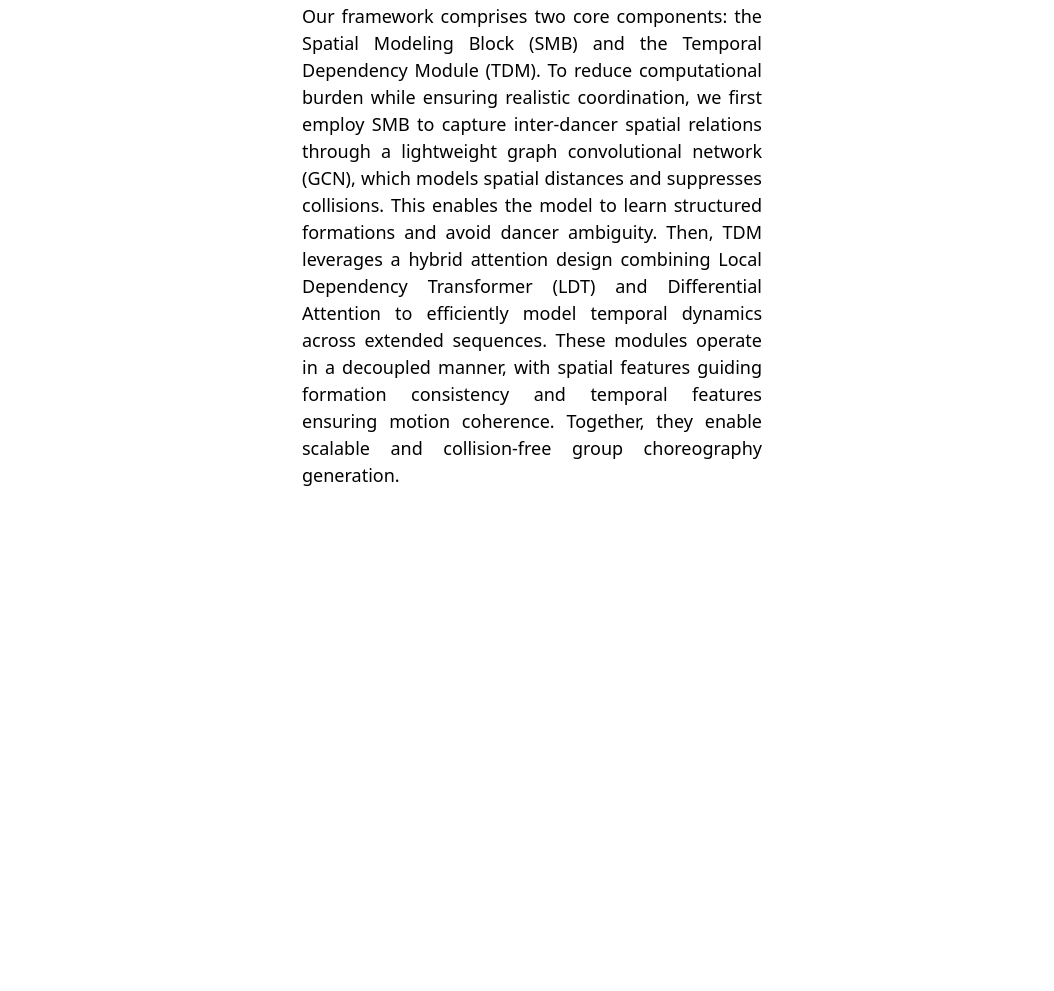
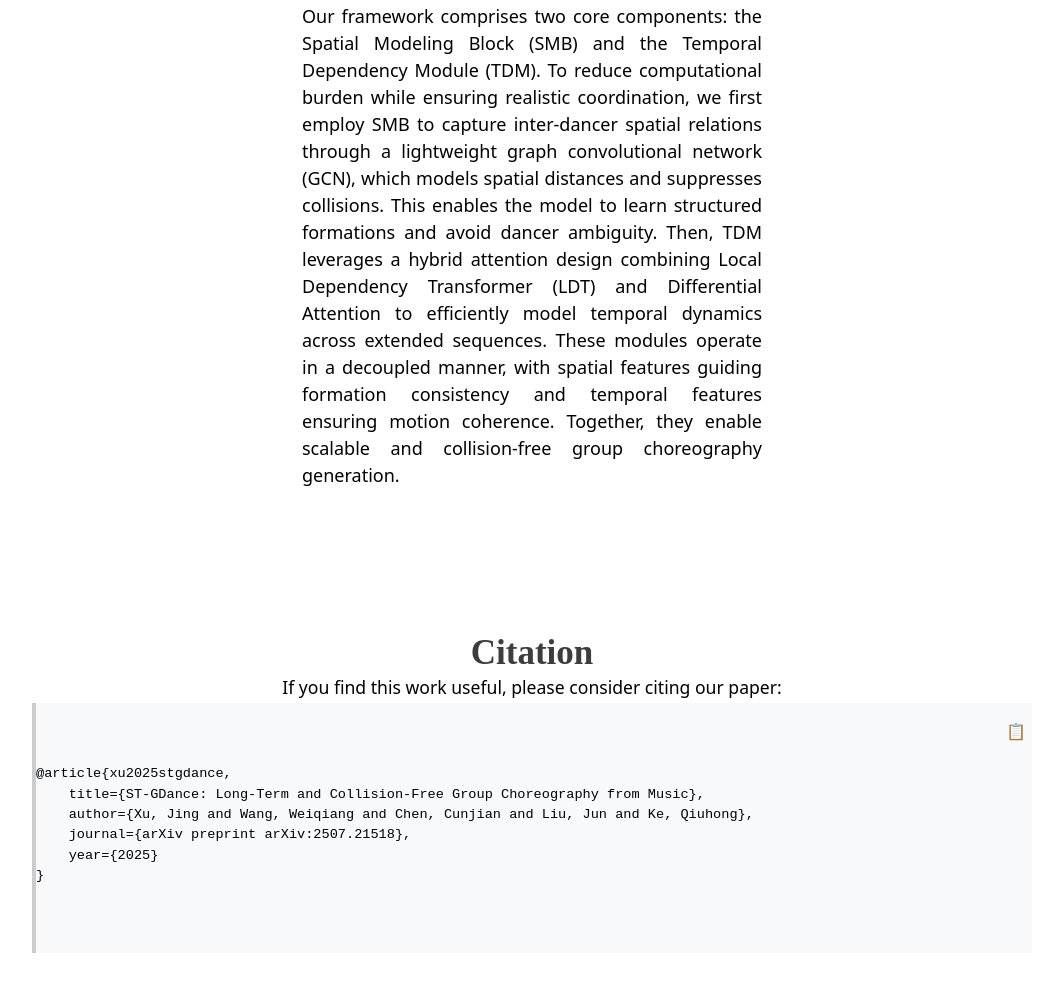
Before and after one commit to YilliaJing/ST-GDance-Website, a plain HTML site: page index.html in a window 1280 px wide. Shown: the part 4397-5388 px from the top of the page, without its empty margins (108-1162 px from the left). Before the commit the page ends 5000 px from the top, so only its background shows below. Drawn offline with Linux system fonts and the light colour scheme.

Commit message:
Add files via upload

```diff
--- a/index.html
+++ b/index.html
@@ -518,29 +518,43 @@
 
     </script>
 
+    <section id="citation" style="margin-top: 0.5rem; max-width: 1000px; margin-left: auto; margin-right: auto;">
+        <h2 style="text-align: center;">Citation</h2>
+        <p style="font-size: 1.1rem; font-weight: 500; line-height: 1.7; text-align: center; max-width: 950px; margin: 0 auto; word-break: normal; white-space: normal;">
+        If you find this work useful, please consider citing our paper:
+        </p>
+        <div style="
+        background-color: #f8f9fa;
+        border-left: 4px solid #ccc;
+        padding: 0rem 0rem;
+        font-family: monospace;
+        font-size: 0.85rem;
+        line-height: 1.5;
+        white-space: pre;
+        position: relative;
+        overflow-x: auto;
+        text-align: left;
+        max-width: 1000px;
+        margin: 0 auto;
+        height: 250px;
+        overflow: hidden;
+        ">
+        <button onclick="navigator.clipboard.writeText(document.getElementById('bibtex-code').innerText)"
+                style="position: absolute; top: 0rem; right: 0rem; cursor: pointer; background: none; border: none; font-size: 1rem;">
+            📋
+        </button>
+        <pre id="bibtex-code" style="margin: 0; font-size: 0.85rem; text-align: left; padding: 0;">
+@article{xu2025stgdance,
+    title={ST-GDance: Long-Term and Collision-Free Group Choreography from Music},
+    author={Xu, Jing and Wang, Weiqiang and Chen, Cunjian and Liu, Jun and Ke, Qiuhong},
+    journal={arXiv preprint arXiv:2507.21518},
+    year={2025}
+}
+        </pre>
+        </div>
+    </section>
+
+
+
 </body>
-
-<div>
-    <div class="cubox-extension-helper-button" style="display: none;">
-        <svg width="18" height="18" viewBox="0 0 18 18" fill="none" xmlns="http://www.w3.org/2000/svg">
-            <g clip-path="url(#clip0_1219_9015)">
-                <mask id="mask0_1219_9015" style="mask-type:alpha" maskUnits="userSpaceOnUse" x="1" y="1" width="16" height="16">
-                    <path d="M9.77158 1.35001C13.0094 1.35001 14.6283 1.35001 15.6341 2.35586C16.64 3.36172 16.64 4.98062 16.64 8.21842V9.77158C16.64 13.0094 16.64 14.6283 15.6341 15.6341C14.6283 16.64 13.0094 16.64 9.77158 16.64H8.21842C4.98062 16.64 3.36172 16.64 2.35586 15.6341C1.35001 14.6283 1.35001 13.0094 1.35001 9.77158L1.35001 8.21842C1.35001 4.98062 1.35001 3.36172 2.35586 2.35586C3.36172 1.35001 4.98062 1.35001 8.21842 1.35001L9.77158 1.35001Z" fill="#D9D9D9"></path>
-                </mask>
-                <g mask="url(#mask0_1219_9015)">
-                    <ellipse cx="8.52658" cy="11.8882" rx="0.433911" ry="0.508873" fill="black"></ellipse>
-                    <ellipse cx="6.0803" cy="11.8883" rx="0.433911" ry="0.508873" fill="black"></ellipse>
-                    <path fill-rule="evenodd" clip-rule="evenodd" d="M14.6727 14.412C14.6047 18.3796 12.1926 18.3772 9.0904 18.3743L8.832 18.3741C5.60628 18.3741 3.93861 17.6814 3.93861 14.161C3.93861 10.4926 5.60628 7.76974 8.832 7.76974C12.0577 7.76974 14.6727 10.7436 14.6727 14.412ZM9.8879 11.8935C9.8879 12.5374 9.40796 13.0594 8.81593 13.0594C8.2239 13.0594 7.74397 12.5374 7.74397 11.8935C7.74397 11.2496 8.2239 10.7276 8.81593 10.7276C9.40796 10.7276 9.8879 11.2496 9.8879 11.8935ZM6.33438 13.0593C6.907 13.0593 7.3712 12.5374 7.3712 11.8935C7.3712 11.2496 6.907 10.7276 6.33438 10.7276C5.76176 10.7276 5.29756 11.2496 5.29756 11.8935C5.29756 12.5374 5.76176 13.0593 6.33438 13.0593Z" fill="black"></path>
-                </g>
-                <path d="M9.77158 2.00975C11.4091 2.00975 12.5709 2.01115 13.4519 2.1296C14.314 2.2455 14.8077 2.46246 15.1676 2.82237C15.5275 3.18229 15.7445 3.67605 15.8604 4.53807C15.9789 5.41908 15.9803 6.58087 15.9803 8.21842V9.77158C15.9803 11.4091 15.9789 12.5709 15.8604 13.4519C15.7445 14.314 15.5275 14.8077 15.1676 15.1676C14.8077 15.5275 14.314 15.7445 13.4519 15.8604C12.5709 15.9789 11.4091 15.9803 9.77158 15.9803H8.21842C6.58087 15.9803 5.41908 15.9789 4.53807 15.8604C3.67605 15.7445 3.18229 15.5275 2.82237 15.1676C2.46246 14.8077 2.2455 14.314 2.1296 13.4519C2.01115 12.5709 2.00975 11.4091 2.00975 9.77158V8.21842C2.00975 6.58087 2.01115 5.41908 2.1296 4.53807C2.2455 3.67605 2.46246 3.18229 2.82237 2.82237C3.18229 2.46246 3.67605 2.2455 4.53807 2.1296C5.41908 2.01115 6.58087 2.00975 8.21842 2.00975H9.77158Z" stroke="black" stroke-width="1.3195"></path>
-            </g>
-            <defs>
-                <clipPath id="clip0_1219_9015">
-                    <rect width="15.29" height="15.29" fill="white" transform="translate(1.35001 1.35001)"></rect>
-                </clipPath>
-            </defs>
-        </svg>
-    </div>
-</div>
-
 </html>
```
